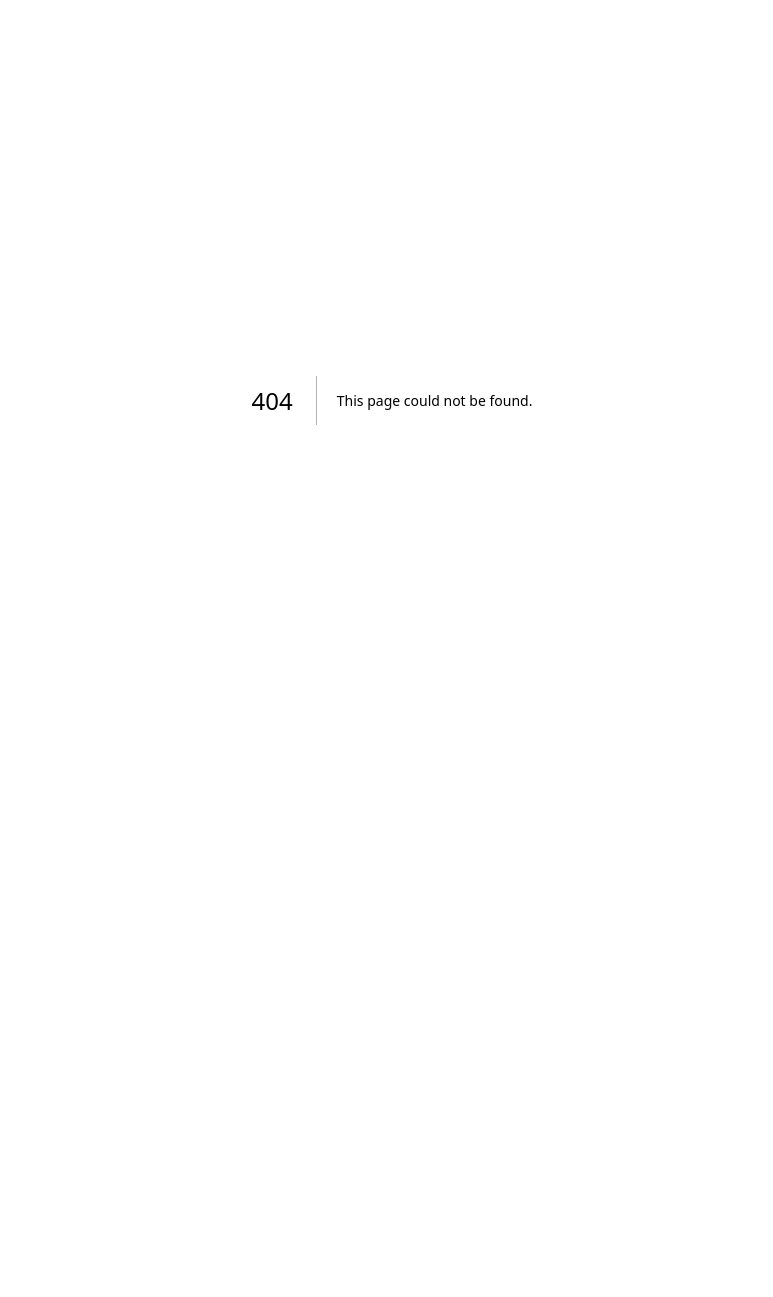
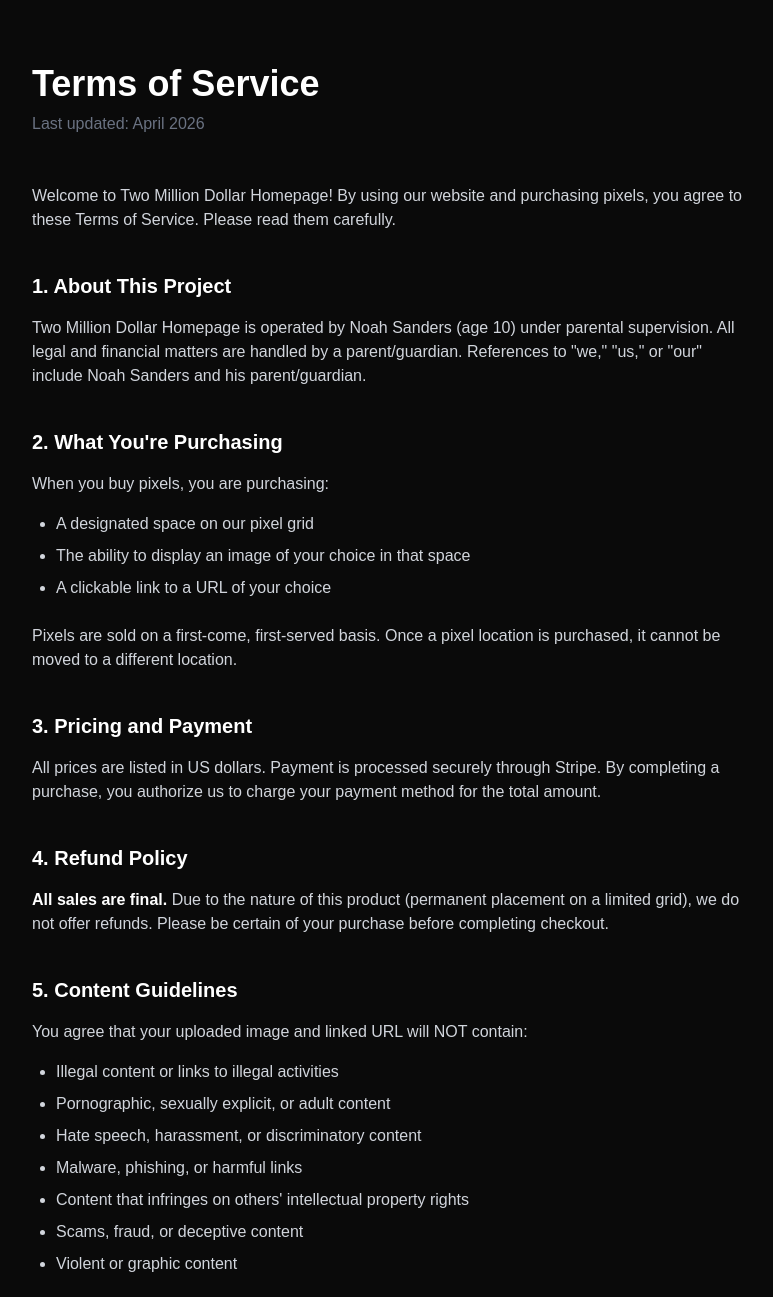
Before and after one commit to joshuasanders514-commits/twomilliondollarhomepage, a Next.js app: page /terms in a window 1280 px wide. Before the commit this address had no page. Shown: the top 1297 px of the page, without its empty margins (248-1021 px from the left). Before the commit the page ends 800 px from the top, so only its background shows below. Built offline with nearby package versions, Linux system fonts and the light colour scheme.

Commit message:
Add terms of service page

```diff
--- /dev/null
+++ b/app/terms/page.tsx
@@ -0,0 +1,103 @@
+export default function TermsPage() {
+  return (
+    <div className="min-h-screen bg-[#0a0a0a] text-gray-300">
+      <div className="max-w-3xl mx-auto px-6 py-16">
+        <h1 className="text-4xl font-bold text-white mb-2">Terms of Service</h1>
+        <p className="text-gray-500 mb-12">Last updated: April 2026</p>
+
+        <p className="mb-8">
+          Welcome to Two Million Dollar Homepage! By using our website and purchasing pixels, you agree to these Terms of Service. Please read them carefully.
+        </p>
+
+        <h2 className="text-xl font-semibold text-white mt-10 mb-4">1. About This Project</h2>
+        <p className="mb-6">
+          Two Million Dollar Homepage is operated by Noah Sanders (age 10) under parental supervision. All legal and financial matters are handled by a parent/guardian. References to "we," "us," or "our" include Noah Sanders and his parent/guardian.
+        </p>
+
+        <h2 className="text-xl font-semibold text-white mt-10 mb-4">2. What You're Purchasing</h2>
+        <p className="mb-4">When you buy pixels, you are purchasing:</p>
+        <ul className="list-disc pl-6 mb-6 space-y-2">
+          <li>A designated space on our pixel grid</li>
+          <li>The ability to display an image of your choice in that space</li>
+          <li>A clickable link to a URL of your choice</li>
+        </ul>
+        <p className="mb-6">Pixels are sold on a first-come, first-served basis. Once a pixel location is purchased, it cannot be moved to a different location.</p>
+
+        <h2 className="text-xl font-semibold text-white mt-10 mb-4">3. Pricing and Payment</h2>
+        <p className="mb-6">All prices are listed in US dollars. Payment is processed securely through Stripe. By completing a purchase, you authorize us to charge your payment method for the total amount.</p>
+
+        <h2 className="text-xl font-semibold text-white mt-10 mb-4">4. Refund Policy</h2>
+        <p className="mb-6"><strong className="text-white">All sales are final.</strong> Due to the nature of this product (permanent placement on a limited grid), we do not offer refunds. Please be certain of your purchase before completing checkout.</p>
+
+        <h2 className="text-xl font-semibold text-white mt-10 mb-4">5. Content Guidelines</h2>
+        <p className="mb-4">You agree that your uploaded image and linked URL will NOT contain:</p>
+        <ul className="list-disc pl-6 mb-6 space-y-2">
+          <li>Illegal content or links to illegal activities</li>
+          <li>Pornographic, sexually explicit, or adult content</li>
+          <li>Hate speech, harassment, or discriminatory content</li>
+          <li>Malware, phishing, or harmful links</li>
+          <li>Content that infringes on others' intellectual property rights</li>
+          <li>Scams, fraud, or deceptive content</li>
+          <li>Violent or graphic content</li>
+        </ul>
+        <p className="mb-6">We reserve the right to remove any content that violates these guidelines without refund. We also reserve the right to refuse service to anyone.</p>
+
+        <h2 className="text-xl font-semibold text-white mt-10 mb-4">6. Image and Link Display</h2>
+        <p className="mb-6">After purchase, your image will be added to the grid within 48 hours (usually much faster). Images should be appropriate for the pixel size purchased. We may resize or crop images to fit the purchased space.</p>
+        <p className="mb-6">You are responsible for ensuring you have the right to use any images or content you upload.</p>
+
+        <h2 className="text-xl font-semibold text-white mt-10 mb-4">7. Website Availability and Continuity</h2>
+        <div className="bg-[#2a1a1a] border-l-4 border-red-400 p-5 rounded-r-lg mb-6">
+          <p className="text-red-200"><strong className="text-red-300">Important Notice:</strong> While we intend to keep this website online indefinitely, we cannot guarantee permanent availability. The continued operation of this website depends on factors including but not limited to: sufficient revenue to cover hosting and domain costs, technical feasibility, and personal circumstances.</p>
+        </div>
+        <p className="mb-4">Specifically, you acknowledge and agree that:</p>
+        <ul className="list-disc pl-6 mb-6 space-y-2">
+          <li>We reserve the right to discontinue the website if the project does not generate sufficient revenue to sustain ongoing costs</li>
+          <li>Domain registration and hosting require ongoing payment; if the project is not financially viable, these services may not be renewed</li>
+          <li>We will make reasonable efforts to notify pixel owners via email before any planned discontinuation</li>
+          <li>In the event of discontinuation, we will attempt to provide pixel owners with a final archive/snapshot of the grid</li>
+          <li>No refunds will be issued if the website is discontinued after your pixels have been displayed</li>
+        </ul>
+
+        <h2 className="text-xl font-semibold text-white mt-10 mb-4">8. NFT Conversion</h2>
+        <div className="bg-[#1a2a1a] border-l-4 border-green-400 p-5 rounded-r-lg mb-6">
+          <p className="text-green-200 mb-3"><strong className="text-green-300">Potential Future Benefit:</strong> If and only if all 100,000 pixels are sold (the grid is completely sold out), we intend to convert the completed pixel grid into an NFT (Non-Fungible Token) as a commemorative digital collectible.</p>
+          <p className="text-green-200 mb-2">You acknowledge and agree that:</p>
+          <ul className="list-disc pl-6 space-y-1 text-green-200">
+            <li>NFT conversion is NOT guaranteed and is contingent upon selling out the entire grid</li>
+            <li>The decision to create an NFT, the blockchain used, and all details are at our sole discretion</li>
+            <li>Purchasing pixels does not grant you any ownership rights to any potential NFT</li>
+            <li>This is a potential future project, not a promise or part of your pixel purchase</li>
+          </ul>
+        </div>
+
+        <h2 className="text-xl font-semibold text-white mt-10 mb-4">9. Intellectual Property</h2>
+        <p className="mb-6">You retain rights to content you upload. By uploading content, you grant us a non-exclusive, worldwide, royalty-free license to display your image and link on our website and in any promotional materials.</p>
+        <p className="mb-6">The Two Million Dollar Homepage name, logo, and website design are our property.</p>
+
+        <h2 className="text-xl font-semibold text-white mt-10 mb-4">10. Limitation of Liability</h2>
+        <p className="mb-4">To the maximum extent permitted by law:</p>
+        <ul className="list-disc pl-6 mb-6 space-y-2">
+          <li>We provide this website "as is" without warranties of any kind</li>
+          <li>We are not liable for any indirect, incidental, or consequential damages</li>
+          <li>Our total liability is limited to the amount you paid for your pixels</li>
+          <li>We are not responsible for third-party websites linked from the grid</li>
+        </ul>
+
+        <h2 className="text-xl font-semibold text-white mt-10 mb-4">11. Disputes</h2>
+        <p className="mb-6">Any disputes arising from these terms or your use of the website will be governed by the laws of the United States. You agree to attempt to resolve any disputes informally by contacting us first.</p>
+
+        <h2 className="text-xl font-semibold text-white mt-10 mb-4">12. Changes to Terms</h2>
+        <p className="mb-6">We may update these Terms of Service from time to time. Continued use of the website after changes constitutes acceptance of the new terms. We will notify pixel owners of significant changes via email when possible.</p>
+
+        <h2 className="text-xl font-semibold text-white mt-10 mb-4">13. Contact</h2>
+        <p className="mb-2">For questions about these Terms of Service, contact us at:</p>
+        <p className="mb-8"><a href="mailto:joshuasanders514@gmail.com" className="text-blue-400 hover:text-blue-300">joshuasanders514@gmail.com</a></p>
+
+        <div className="bg-[#1a1a2e] border-l-4 border-blue-500 p-5 rounded-r-lg">
+          <p className="text-gray-300">By purchasing pixels on Two Million Dollar Homepage, you acknowledge that you have read, understood, and agree to be bound by these Terms of Service.</p>
+        </div>
+      </div>
+    </div>
+  );
+}
```
